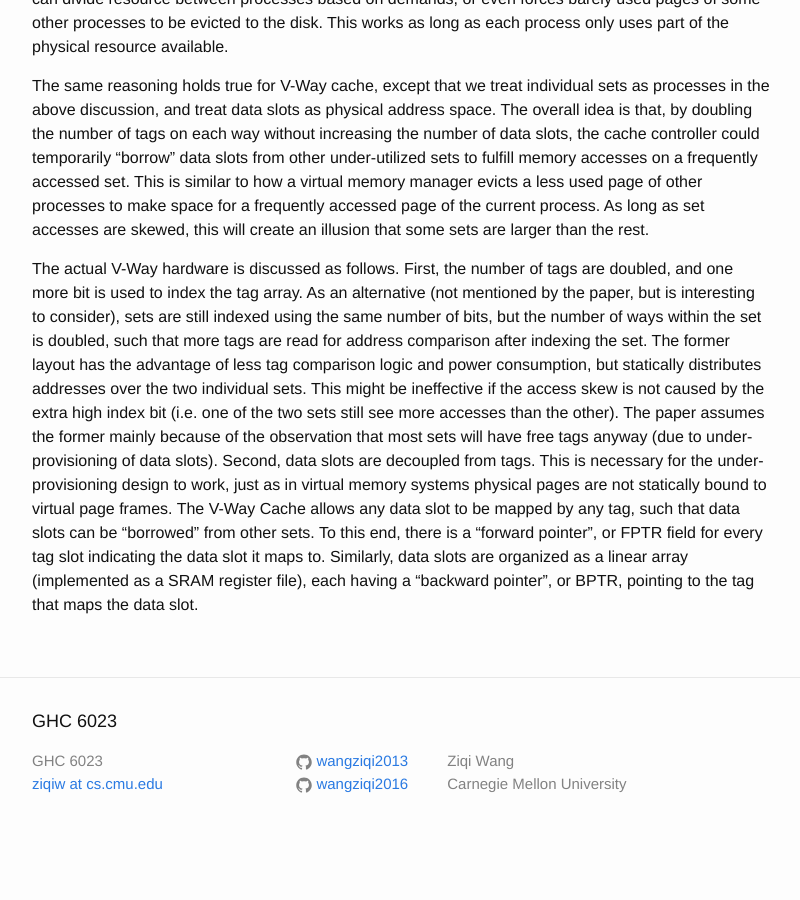
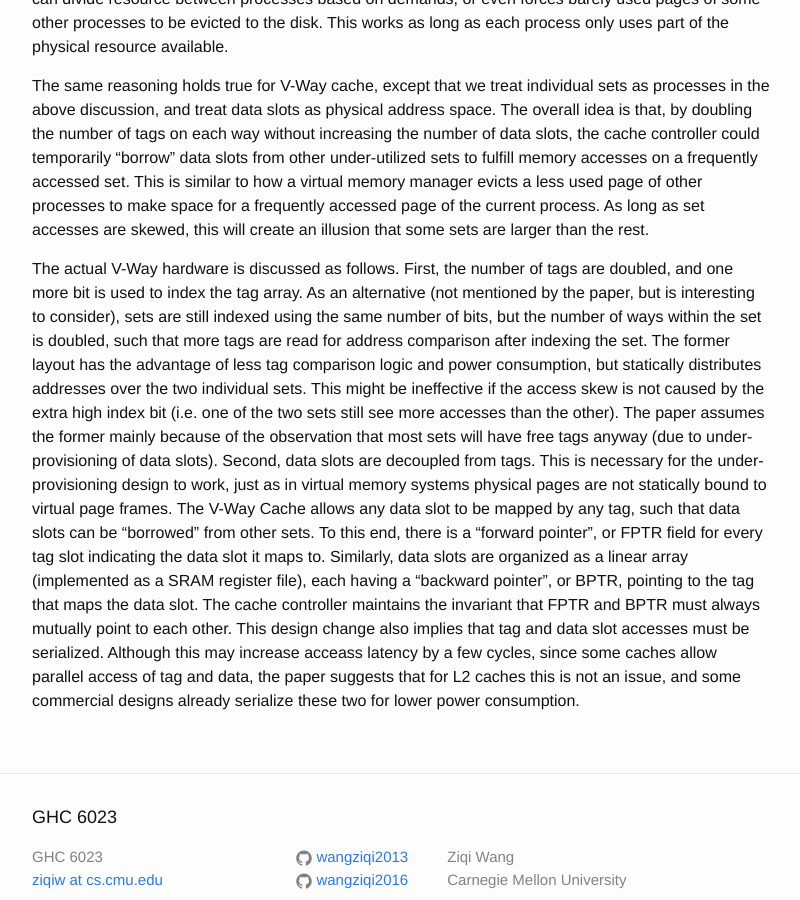
Before and after one commit to wangziqi2013/wangziqi2013.github.io, a Jekyll site: the page built from _posts/2020-05-27-vway-cache.markdown, in a window 1280 px wide and 900 px high, scrolled down 1183 px. Shown: the whole window, without its empty margins (238-1038 px from the left). Built offline with Jekyll 4.4.1, drawn with Linux system fonts in a browser that asks for light colours; before the commit the page ends 2038 px from its top, so only the background shows below that.

Commit message:
Adding serialized access

```diff
--- a/_posts/2020-05-27-vway-cache.markdown
+++ b/_posts/2020-05-27-vway-cache.markdown
@@ -62,4 +62,8 @@ virtual memory systems physical pages are not statically bound to virtual page f
 The V-Way Cache allows any data slot to be mapped by any tag, such that data slots can be "borrowed" from other sets.
 To this end, there is a "forward pointer", or FPTR field for every tag slot indicating the data slot it maps to.
 Similarly, data slots are organized as a linear array (implemented as a SRAM register file), each having a "backward
-pointer", or BPTR, pointing to the tag that maps the data slot.
+pointer", or BPTR, pointing to the tag that maps the data slot. The cache controller maintains the invariant that
+FPTR and BPTR must always mutually point to each other. This design change also implies that tag and data slot accesses
+must be serialized. Although this may increase acceass latency by a few cycles, since some caches allow parallel
+access of tag and data, the paper suggests that for L2 caches this is not an issue, and some commercial designs already
+serialize these two for lower power consumption.
```
